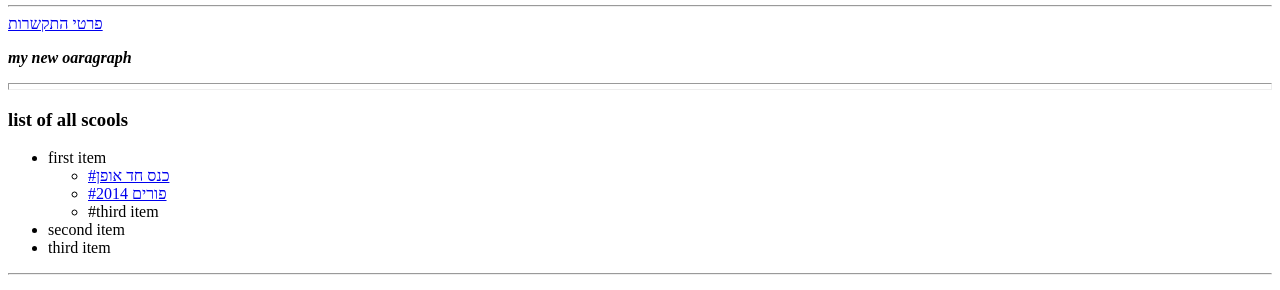
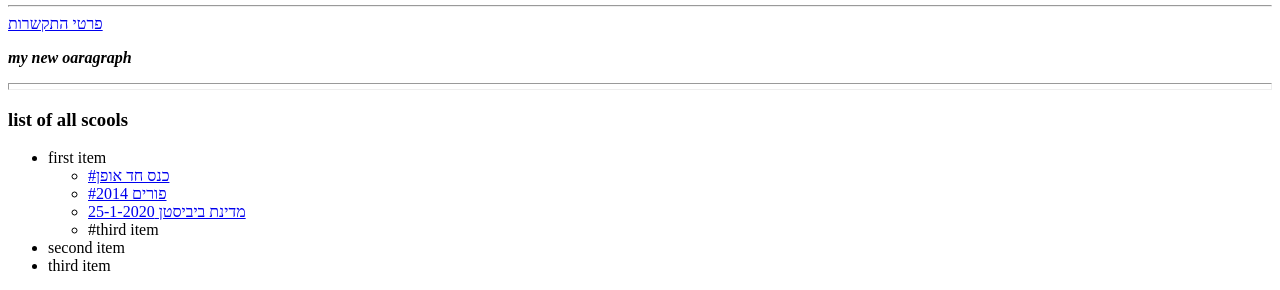
Before and after one commit to kerenashk/myCv, a plain HTML site: page index.html in a window 1280 px wide. Shown: the part 965-1255 px from the top of the page. Drawn offline with Linux system fonts and the light colour scheme.

Commit message:
מדינת ביביסטן 25-1-2020

```diff
--- a/index.html
+++ b/index.html
@@ -82,6 +82,8 @@
       <ul>
         <li><a href="https://www.youtube.com/watch?v=aqqScvT1Sq0">#כנס חד אופן</a></li>
         <li><a href="https://www.youtube.com/watch?v=n-A3SyBR_OY">#פורים 2014</a></li>
+        <li><a href=" https://www.facebook.com/100000154201567/videos/3284621714886270/">מדינת ביביסטן 25-1-2020</a></li>
+
 <!--         <li><a  href="https://www.facebook.com/profile.php?id=100003507955738">תמר</a></li> -->
         <li>#third item</li>
       </ul>
```
